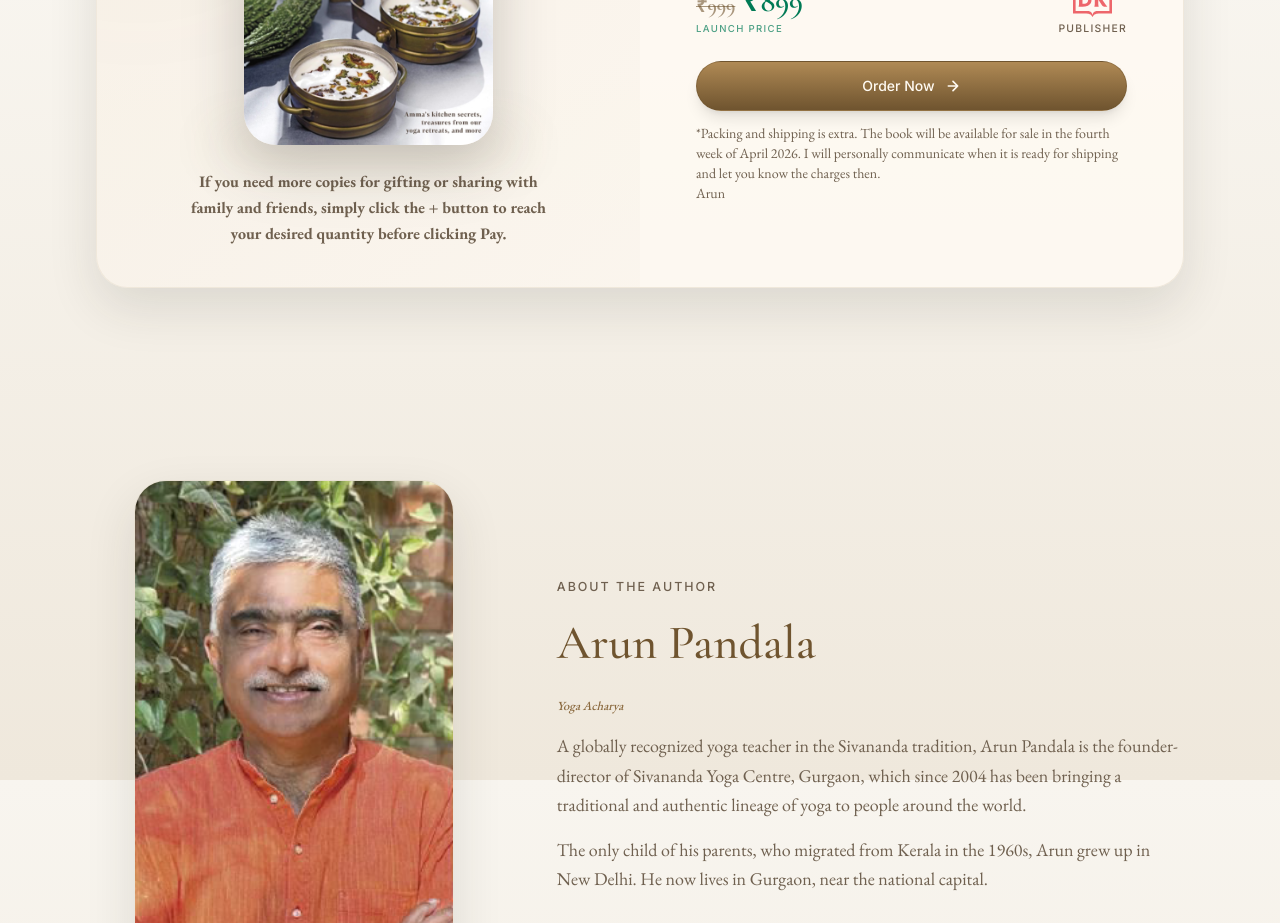
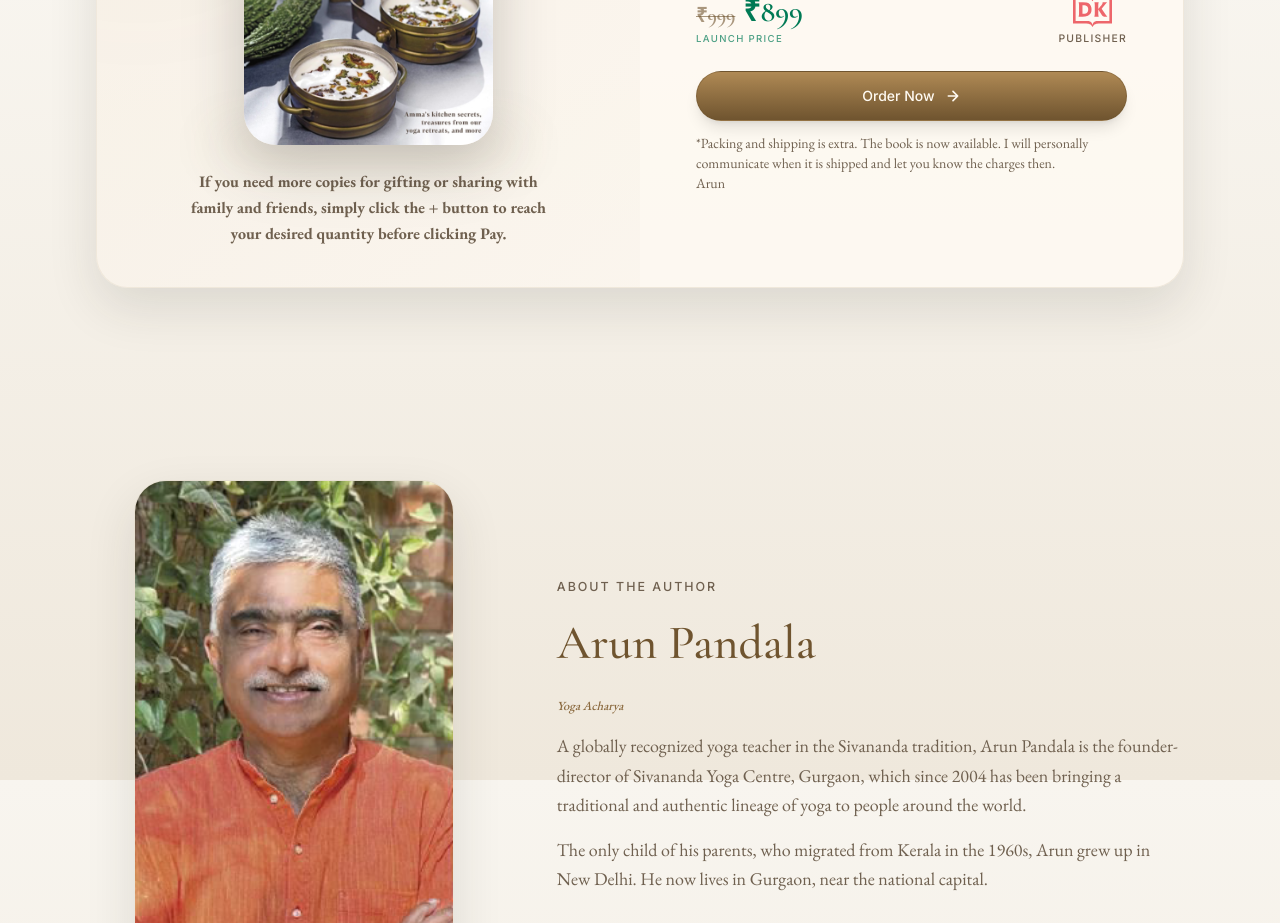
Before and after one commit to abhavk/the-yoga-cookbook, a Next.js app: page / in a window 1280 px wide. Shown: the part 6420-7343 px from the top of the page. Built offline with nearby package versions, Linux system fonts and the light colour scheme.

Commit message:
Update book availability and shipping notice

```diff
--- a/src/components/BookDetails.tsx
+++ b/src/components/BookDetails.tsx
@@ -228,7 +228,7 @@ export default function BookDetails() {
                     </svg>
                   </PreOrderButton>
                   <p className="mt-3 text-sm text-text-muted">
-                    *Packing and shipping is extra. The book will be available for sale in the fourth week of April 2026. I will personally communicate when it is ready for shipping and let you know the charges then.
+                    *Packing and shipping is extra. The book is now available. I will personally communicate when it is shipped and let you know the charges then.
                     <br />
                     Arun
                   </p>
```
